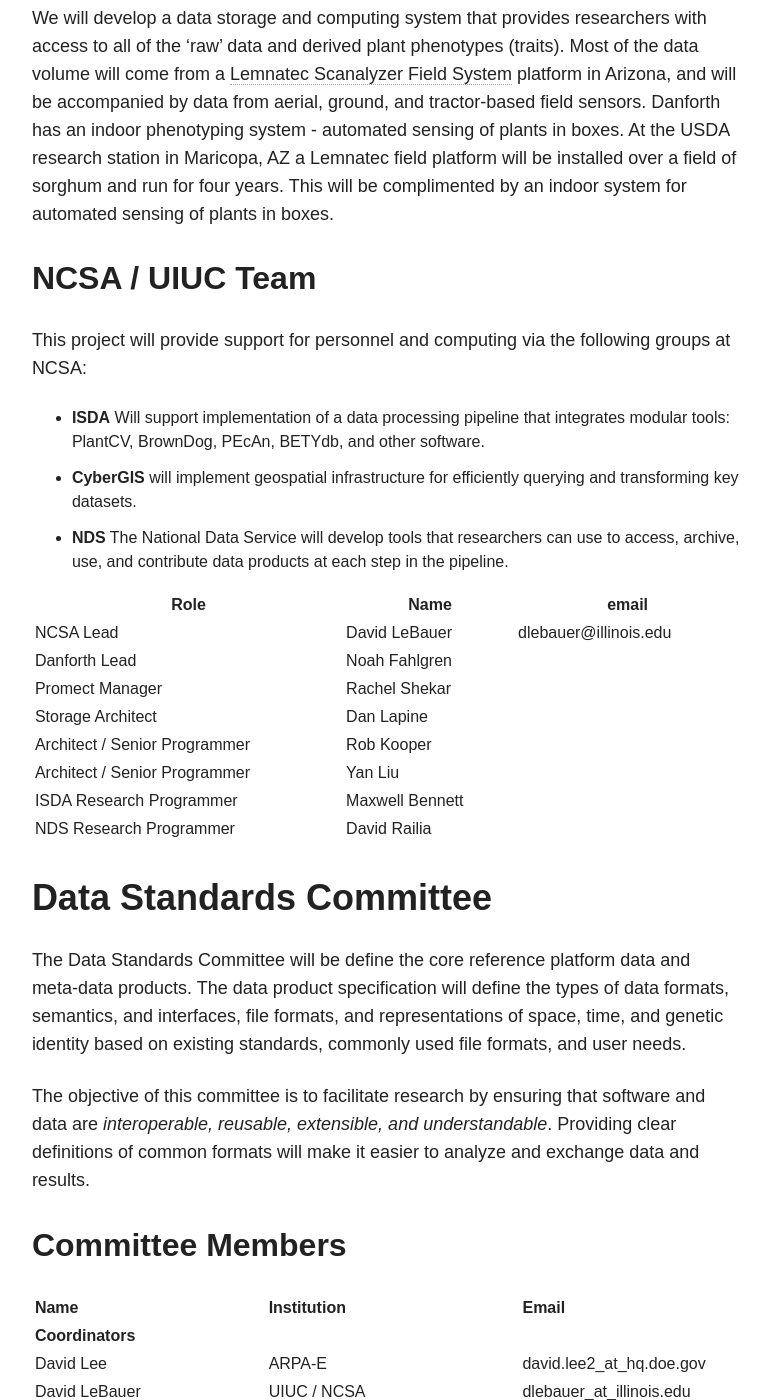
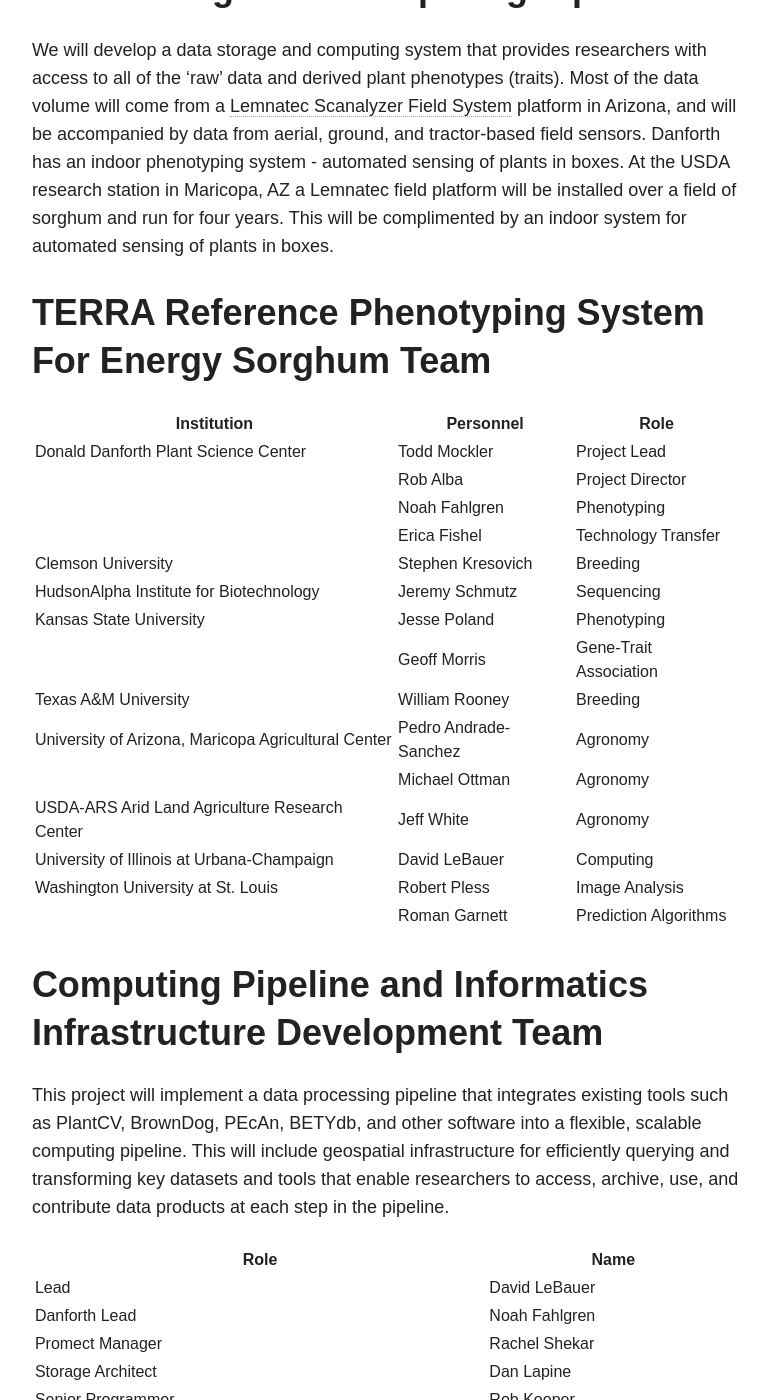
Before and after one commit to terra-reference/terraref.github.io, a Jekyll site: the page built from about/index.md, in a window 1280 px wide and 1400 px high, scrolled down 1335 px. Shown: the whole window, without its empty margins (254-1024 px from the left). Built offline with Jekyll 4.4.1, drawn with Linux system fonts in a browser that asks for light colours; nearby versions of some CDN libraries; some of the changed text lies outside the part shown.

Commit message:
Update index.md

```diff
--- a/about/index.md
+++ b/about/index.md
@@ -27,25 +27,42 @@ We will develop a data storage and computing system that provides researchers wi
 Most of the data volume will come from a [Lemnatec Scanalyzer Field System](http://www.lemnatec.com/products/hardware-solutions/scanalyzer-field/) platform in Arizona, and will be accompanied by data from aerial, ground, and tractor-based field sensors.
 Danforth has an indoor phenotyping system - automated sensing of plants in boxes. At the USDA research station in Maricopa, AZ a Lemnatec field platform will be installed over a field of sorghum and run for four years. This will be complimented by an indoor system for automated sensing of plants in boxes.
 
-## NCSA / UIUC Team
+# TERRA Reference Phenotyping System For Energy Sorghum Team
 
-This project will provide support for personnel and computing via the following groups at NCSA:
+| Institution                                         | Personnel             | Role                   |
+|-----------------------------------------------------|-----------------------|------------------------|
+| Donald Danforth Plant Science Center                | Todd Mockler          | Project Lead           |
+|                                                     | Rob Alba              | Project Director       |
+|                                                     | Noah Fahlgren         | Phenotyping            |
+|                                                     | Erica Fishel          | Technology Transfer    |
+| Clemson University                                  | Stephen Kresovich     | Breeding               |
+| HudsonAlpha Institute for Biotechnology             | Jeremy Schmutz        | Sequencing             |
+| Kansas State University                             | Jesse Poland          | Phenotyping            |
+|                                                     | Geoff Morris          | Gene-Trait Association |
+| Texas A&M University                                | William Rooney        | Breeding               |
+| University of Arizona, Maricopa Agricultural Center | Pedro Andrade-Sanchez | Agronomy               |
+|                                                     | Michael Ottman        | Agronomy               |
+| USDA-ARS Arid Land Agriculture Research Center      | Jeff White            | Agronomy               |
+| University of Illinois at Urbana-Champaign          | David LeBauer         | Computing              |
+| Washington University at St. Louis                  | Robert Pless          | Image Analysis         |
+|                                                     | Roman Garnett         | Prediction Algorithms  |
 
-* **ISDA** Will support implementation of a data processing pipeline that integrates modular tools: PlantCV, BrownDog, PEcAn, BETYdb, and other software.
-* **CyberGIS** will implement geospatial infrastructure for efficiently querying and transforming key datasets.
-* **NDS** The National Data Service will develop tools that researchers can use to access, archive, use, and contribute data products at each step in the pipeline.
 
-| Role | Name | email|
-|---|---|----|
-| NCSA Lead | David LeBauer | dlebauer@illinois.edu|
-| Danforth Lead | Noah Fahlgren | |
-| Promect Manager | Rachel Shekar | |
-| Storage Architect | Dan Lapine | |
-| Architect / Senior Programmer | Rob Kooper | |
-| Architect / Senior Programmer |  Yan Liu | |
+# Computing Pipeline and Informatics Infrastructure Development Team
+
+This project will implement a data processing pipeline that integrates existing tools such as PlantCV, BrownDog, PEcAn, BETYdb, and other software into a flexible, scalable computing pipeline. This will include geospatial infrastructure for efficiently querying and transforming key datasets and tools that enable researchers to access, archive, use, and contribute data products at each step in the pipeline.
+
+
+| Role | Name |
+|---|---|
+| Lead | David LeBauer |
+| Danforth Lead | Noah Fahlgren |
+| Promect Manager | Rachel Shekar |
+| Storage Architect | Dan Lapine |
+| Senior Programmer | Rob Kooper |
+| CyberGIS Senior Programmer |  Yan Liu |
 | ISDA Research Programmer |  Maxwell Bennett |
-| NDS Research Programmer | David Railia|  |
-
+| NDS Research Programmer | David Railia|
 
 # Data Standards Committee
 
```
